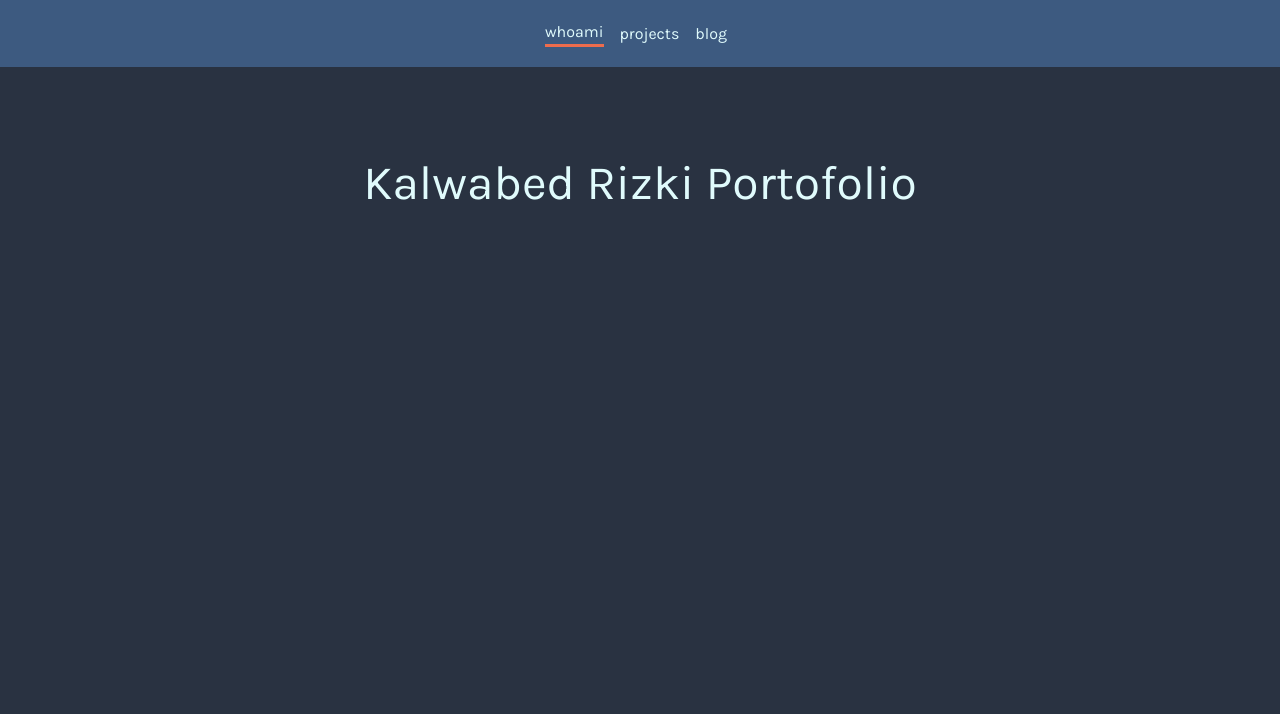
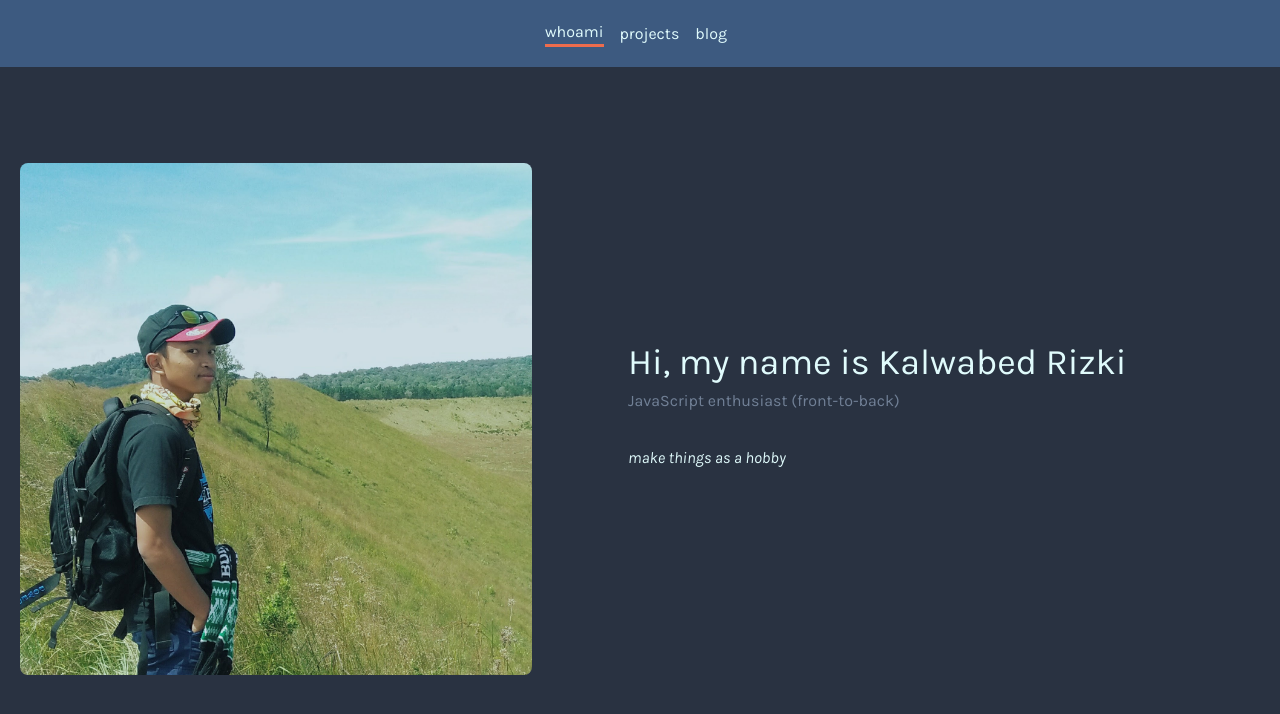
Before and after one commit to kalwabed/kawari.space, a Next.js app: page / in a window 1280 px wide. Shown: the top 714 px of the page. Built offline with nearby package versions, Linux system fonts and the light colour scheme.

Commit message:
📦 NEW: hero

```diff
--- a/src/components/nav.tsx
+++ b/src/components/nav.tsx
@@ -20,7 +20,7 @@ export default function Nav({ page = 'whoami' }) {
 		<nav>
 			<ul className='flex justify-center items-center p-4 bg-primary'>
 				{links.map(link => (
-					<li className='p-1 mr-2'>
+					<li className='p-1 mr-2' key={link.label}>
 						<Link href={link.href}>
 							<a className='no-underline'>{link.label}</a>
 						</Link>
--- a/src/pages/index.tsx
+++ b/src/pages/index.tsx
@@ -1,5 +1,6 @@
+import Head from 'next/head'
+
 import Nav from '@/components/nav'
-import Head from 'next/head'
 
 const Index = () => {
 	return (
@@ -8,9 +9,24 @@ const Index = () => {
 				<title>kawari</title>
 			</Head>
 			<Nav />
-			<div className='py-20'>
-				<h1 className='text-5xl text-center'>Kalwabed Rizki Portofolio</h1>
-			</div>
+			<section className='container mx-auto flex px-5 py-24 md:flex-row flex-col items-center'>
+				<div className='lg:max-w-lg lg:w-full md:w-1 w-5/6 md:mb-0 mb-10'>
+					<img
+						src='/img/aku.jpg'
+						alt='profile'
+						className='object-cover object-center rounded-lg'
+					/>
+				</div>
+				<div className='lg:flex-grow md:w-1/2 lg:pl-24 md:pl-16 flex flex-col md:items-start md:text-left items-center text-center'>
+					<h1 className='sm:text-4xl text-3xl font-medium'>
+						Hi, my name is Kalwabed Rizki
+					</h1>
+					<p className='mb-8 text-base text-gray-600'>
+						JavaScript enthusiast (front-to-back)
+					</p>
+					<p className='italic leading-relaxed mb-8'>make things as a hobby</p>
+				</div>
+			</section>
 		</>
 	)
 }
```
Also changed, not shown: public/img/aku.jpg (added), 1 other file (tests, documents, lock files or other folders).
